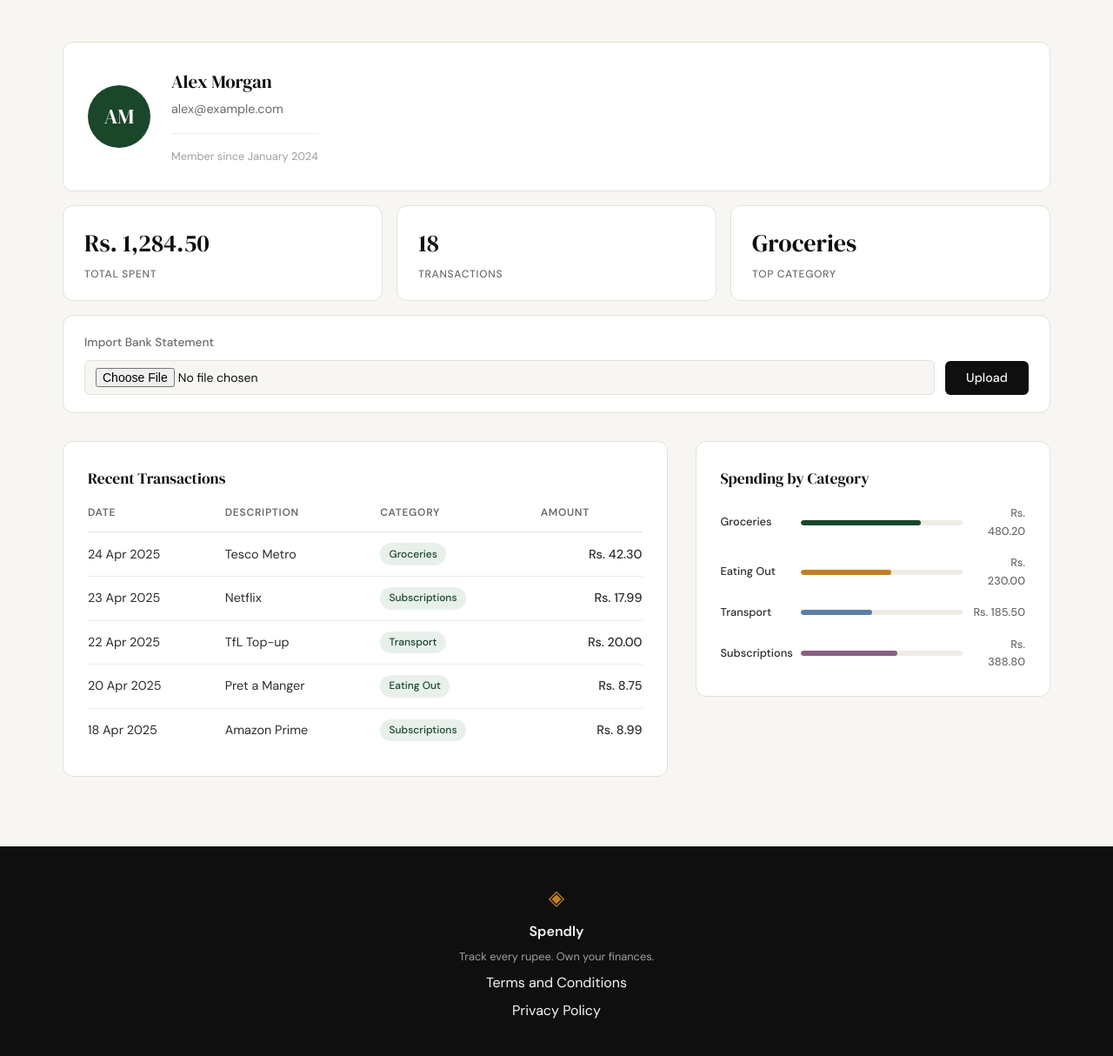
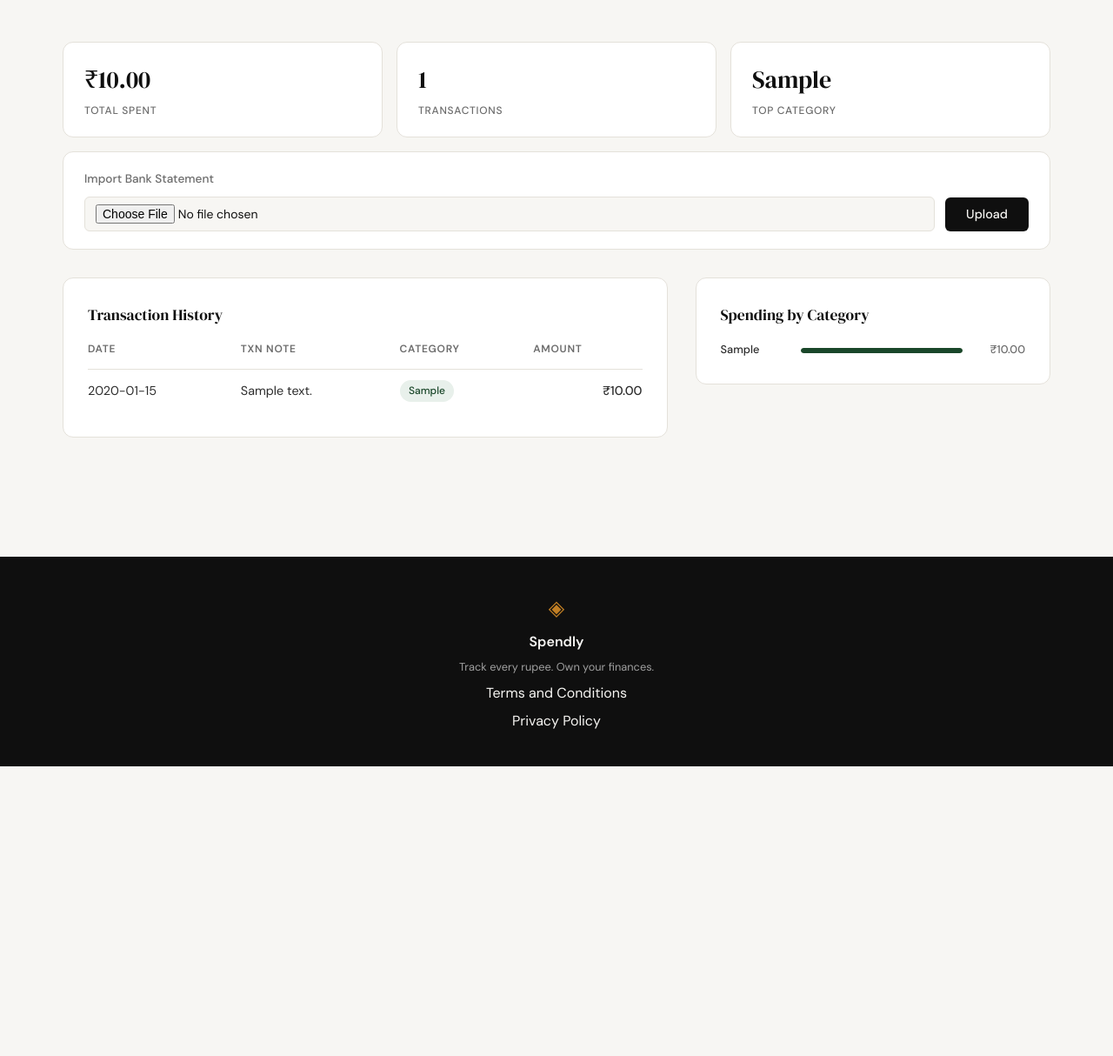
Before and after one commit to Abhijendra/Intelligent-Personal-Expense-Tracker, a Flask app: page /profile in a window 1280 px wide. Shown: the part 61-1275 px from the top of the page at 87% size. After the commit the page ends 942 px from the top, so only its background shows below. Run offline with Flask 3, Linux system fonts and the light colour scheme; the visitor is signed in with stand-in values (Sample User, id 1); data comes from the database, SQL or seed files in the repository; tables that the repository leaves empty hold one stand-in row (values such as "Sample post").

Commit message:
pagination for transaction history list

```diff
--- a/app.py
+++ b/app.py
@@ -1,3 +1,4 @@
+import math
 import sqlite3
 import functools
 from pathlib import Path
@@ -81,32 +82,90 @@ def logout():
 @app.route("/profile")
 @login_required
 def profile():
+    conn = get_db()
+
+    user_row = conn.execute("SELECT * FROM users LIMIT 1").fetchone()
+    if not user_row:
+        conn.close()
+        return redirect(url_for("login"))
+
     user = {
-        "name": "Alex Morgan",
-        "email": "alex@example.com",
-        "joined": "January 2024",
-        "initials": "AM",
+        "name":     user_row["name"],
+        "email":    user_row["email"],
+        "joined":   user_row["created_at"],
+        "initials": "".join(w[0].upper() for w in user_row["name"].split() if w),
     }
+
+    row = conn.execute(
+        "SELECT SUM(withdraw_amount) AS total, COUNT(*) AS cnt FROM transactions"
+    ).fetchone()
+    total_spent       = row["total"] or 0.0
+    transaction_count = row["cnt"]   or 0
+
+    top_row = conn.execute(
+        "SELECT category FROM transactions "
+        "WHERE category != '' AND category IS NOT NULL "
+        "GROUP BY category ORDER BY SUM(withdraw_amount) DESC LIMIT 1"
+    ).fetchone()
+    top_category = top_row["category"] if top_row else "N/A"
+
     stats = {
-        "total_spent": "Rs. 1,284.50",
-        "transaction_count": 18,
-        "top_category": "Groceries",
+        "total_spent":       f"₹{total_spent:,.2f}",
+        "transaction_count": transaction_count,
+        "top_category":      top_category,
     }
+
+    per_page = 6
+    page = max(1, request.args.get("page", 1, type=int))
+    total = conn.execute("SELECT COUNT(*) FROM transactions").fetchone()[0]
+    total_pages = max(1, math.ceil(total / per_page))
+    page = min(page, total_pages)
+    offset = (page - 1) * per_page
+
+    txn_rows = conn.execute(
+        "SELECT date, txn_note, category, withdraw_amount "
+        "FROM transactions ORDER BY date DESC LIMIT ? OFFSET ?",
+        (per_page, offset),
+    ).fetchall()
+
     transactions = [
-        {"date": "24 Apr 2025", "description": "Tesco Metro",   "category": "Groceries",     "amount": "Rs. 42.30"},
-        {"date": "23 Apr 2025", "description": "Netflix",        "category": "Subscriptions", "amount": "Rs. 17.99"},
-        {"date": "22 Apr 2025", "description": "TfL Top-up",    "category": "Transport",     "amount": "Rs. 20.00"},
-        {"date": "20 Apr 2025", "description": "Pret a Manger", "category": "Eating Out",    "amount": "Rs. 8.75"},
-        {"date": "18 Apr 2025", "description": "Amazon Prime",  "category": "Subscriptions", "amount": "Rs. 8.99"},
+        {
+            "date":        r["date"],
+            "txn_note":    r["txn_note"],
+            "category":    r["category"] or "Uncategorised",
+            "amount":      f"₹{r['withdraw_amount']:,.2f}",
+        }
+        for r in txn_rows
     ]
+
+    pagination = {
+        "page":        page,
+        "total_pages": total_pages,
+        "has_prev":    page > 1,
+        "has_next":    page < total_pages,
+    }
+
+    cat_rows = conn.execute(
+        "SELECT category, SUM(withdraw_amount) AS total "
+        "FROM transactions "
+        "WHERE category != '' AND category IS NOT NULL "
+        "GROUP BY category ORDER BY total DESC LIMIT 5"
+    ).fetchall()
+
+    overall = sum(r["total"] for r in cat_rows)
     categories = [
-        {"name": "Groceries",     "amount": "Rs. 480.20", "pct": 74, "bar_class": "mock-bar"},
-        {"name": "Eating Out",    "amount": "Rs. 230.00", "pct": 56, "bar_class": "mock-bar-2"},
-        {"name": "Transport",     "amount": "Rs. 185.50", "pct": 44, "bar_class": "mock-bar-3"},
-        {"name": "Subscriptions", "amount": "Rs. 388.80", "pct": 60, "bar_class": "mock-bar-4"},
+        {
+            "name":   r["category"],
+            "amount": f"₹{r['total']:,.2f}",
+            "pct":    int(r["total"] / overall * 100) if overall else 0,
+        }
+        for r in cat_rows
     ]
+
+    conn.close()
     return render_template("profile.html", user=user, stats=stats,
-                           transactions=transactions, categories=categories)
+                           transactions=transactions, categories=categories,
+                           pagination=pagination)
 
 
 @app.route("/upload", methods=["POST"])
--- a/static/css/style.css
+++ b/static/css/style.css
@@ -797,3 +797,31 @@ a { color: inherit; text-decoration: none; }
     padding: 0.5rem 0.75rem;
     font-size: 0.875rem;
 }
+
+.pagination {
+    display: flex;
+    align-items: center;
+    justify-content: center;
+    gap: 12px;
+    margin-top: 14px;
+}
+
+.pagination-btn {
+    padding: 4px 12px;
+    border: 1px solid var(--border, #ddd);
+    border-radius: 4px;
+    text-decoration: none;
+    color: var(--primary, #4f46e5);
+    font-size: 0.9rem;
+}
+
+.pagination-btn.disabled {
+    color: #aaa;
+    border-color: #eee;
+    pointer-events: none;
+}
+
+.pagination-info {
+    font-size: 0.85rem;
+    color: #666;
+}
--- a/templates/profile.html
+++ b/templates/profile.html
@@ -4,14 +4,14 @@
 <div class="profile-section">
 
     <!-- User info card: full width -->
-    <div class="profile-card profile-card--full">
+    <!-- <div class="profile-card profile-card--full">
         <div class="profile-avatar">{{ user.initials }}</div>
         <div class="profile-info">
             <div class="profile-name">{{ user.name }}</div>
             <div class="profile-email">{{ user.email }}</div>
             <div class="profile-meta">Member since {{ user.joined }}</div>
         </div>
-    </div>
+    </div> -->
 
     <!-- Stats row: 3 stat cards -->
     <div class="stats-row">
@@ -45,12 +45,12 @@
 
         <!-- Transaction history -->
         <div class="profile-card">
-            <div class="profile-section-title">Recent Transactions</div>
+            <div class="profile-section-title">Transaction History</div>
             <table class="expense-table">
                 <thead>
                     <tr>
                         <th>Date</th>
-                        <th>Description</th>
+                        <th>Txn Note</th>
                         <th>Category</th>
                         <th class="amount-cell">Amount</th>
                     </tr>
@@ -59,13 +59,28 @@
                     {% for t in transactions %}
                     <tr>
                         <td>{{ t.date }}</td>
-                        <td>{{ t.description }}</td>
+                        <td>{{ t.txn_note }}</td>
                         <td><span class="category-badge">{{ t.category }}</span></td>
                         <td class="amount-cell">{{ t.amount }}</td>
                     </tr>
                     {% endfor %}
                 </tbody>
             </table>
+            {% if pagination.total_pages > 1 %}
+            <div class="pagination">
+                {% if pagination.has_prev %}
+                <a class="pagination-btn" href="{{ url_for('profile', page=pagination.page - 1) }}">&#8249; Prev</a>
+                {% else %}
+                <span class="pagination-btn disabled">&#8249; Prev</span>
+                {% endif %}
+                <span class="pagination-info">{{ pagination.page }} / {{ pagination.total_pages }}</span>
+                {% if pagination.has_next %}
+                <a class="pagination-btn" href="{{ url_for('profile', page=pagination.page + 1) }}">Next &#8250;</a>
+                {% else %}
+                <span class="pagination-btn disabled">Next &#8250;</span>
+                {% endif %}
+            </div>
+            {% endif %}
         </div>
 
         <!-- Category breakdown -->
@@ -76,7 +91,7 @@
                 <div class="mock-bar-row">
                     <span class="mock-cat">{{ c.name }}</span>
                     <div class="mock-bar-track">
-                        <div class="mock-bar {{ c.bar_class }}" style="width: {{ c.pct }}%"></div>
+                        <div class="mock-bar mock-bar-{{ loop.index }}" style="width: {{ c.pct }}%"></div>
                     </div>
                     <span class="mock-amt">{{ c.amount }}</span>
                 </div>
```
Also changed, not shown: .claude/specs/03-display-db-on-ui.md (added).
